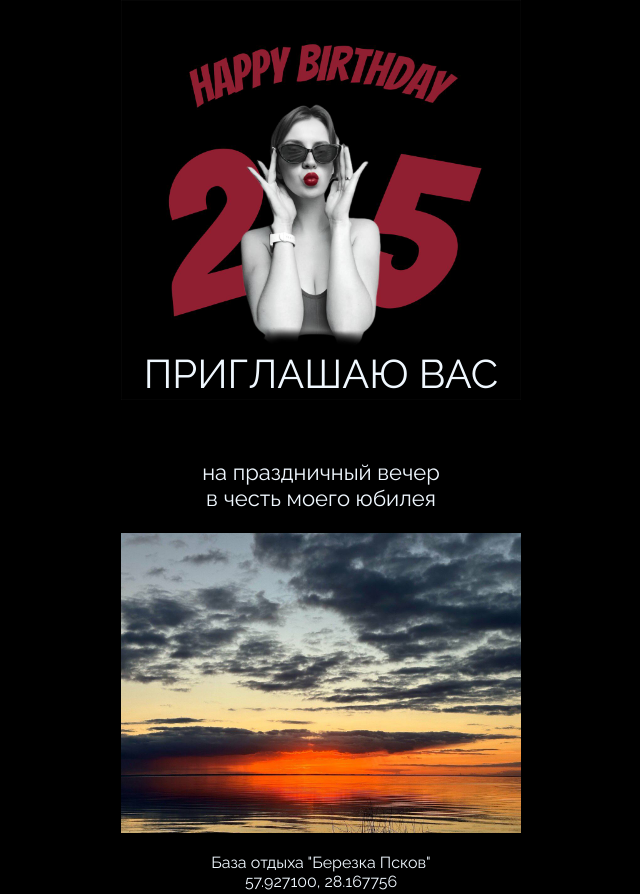
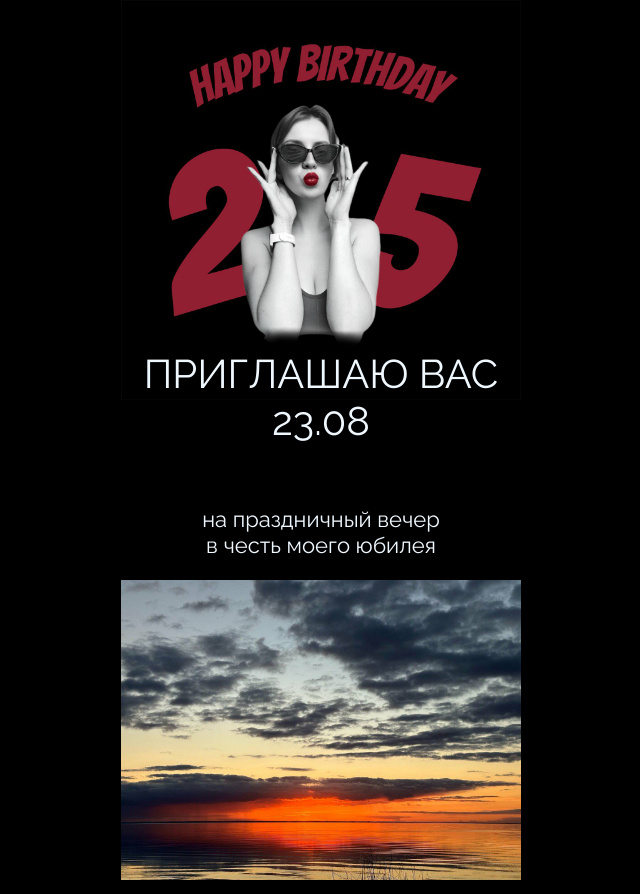
Before and after one commit to MariaDerre/mbd, a website: page index.html in a window 1280 px wide. Shown: the top 894 px of the page, without its empty margins (319-959 px from the left). Drawn offline with nearby package versions, Linux system fonts and the light colour scheme.

Commit message:
Update index.html

```diff
--- a/index.html
+++ b/index.html
@@ -29,7 +29,7 @@
     </div>
     <div class="container center">
       <div class="overlay-text">
-        <p class="cont_text_one">ПРИГЛАШАЮ ВАС <br /></p>
+        <p class="cont_text_one">ПРИГЛАШАЮ ВАС<br/>23.08 <br /></p>
         <p class="cont_text_two">
           на праздничный вечер <br />в честь моего юбилея
         </p>
```
